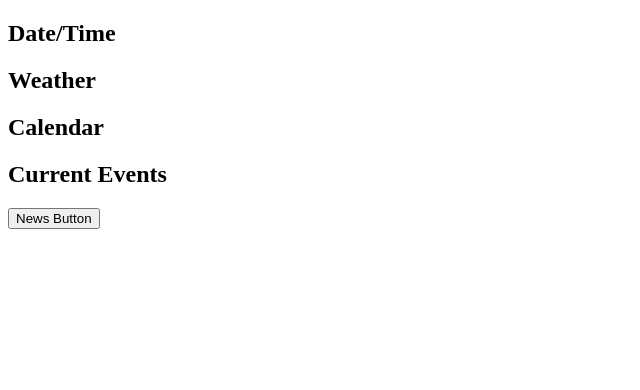
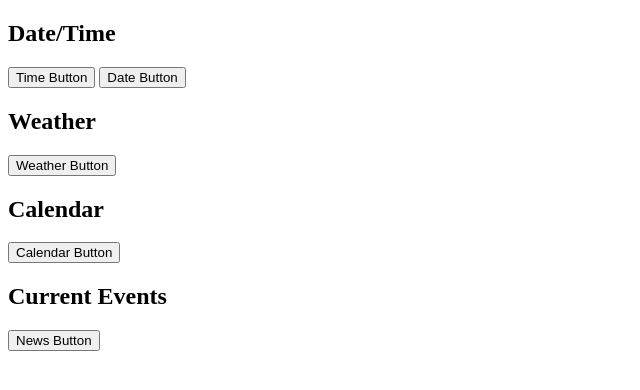
Before and after one commit to Carterf03/MagicMirror, a website with bundled scripts: page frontend/home.html in a window 1280 px wide. Shown: the whole page, without its empty margins (0-640 px from the left). Built offline with nearby package versions, Linux system fonts and the light colour scheme.

Commit message:
adding more buttons to html

```diff
--- a/frontend/home.html
+++ b/frontend/home.html
@@ -10,16 +10,20 @@
     <header>
         <section id="date">
             <h1>Date/Time</h1>
+            <button id="timebutton">Time Button</button>
+            <button id="datebutton">Date Button</button>
         </section>
 
         <section id="weather">
             <h1>Weather</h1>
+            <button id="weatherbutton">Weather Button</button>
         </section>
     </header>
 
     <footer>
         <section id="calendar">
             <h1>Calendar</h1>
+            <button id="calendarbutton">Calendar Button</button>
         </section>
 
         <section id="events">
```
